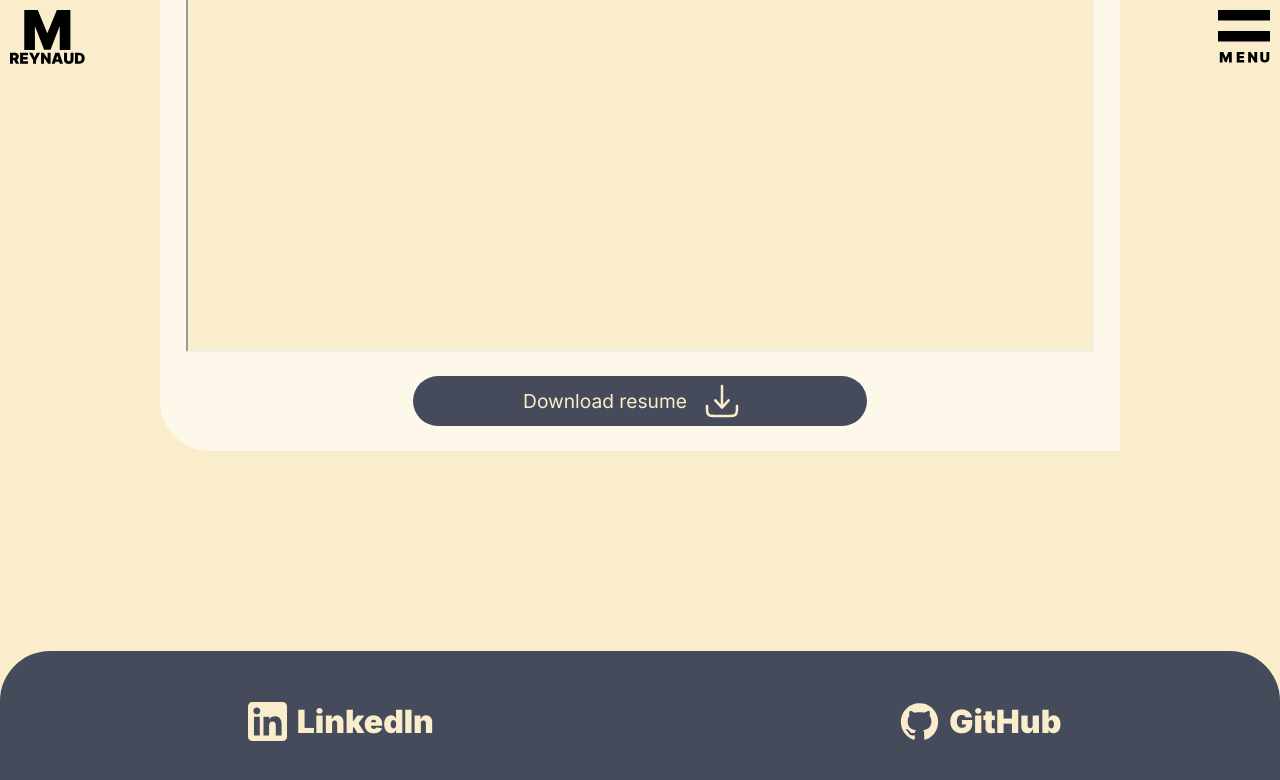
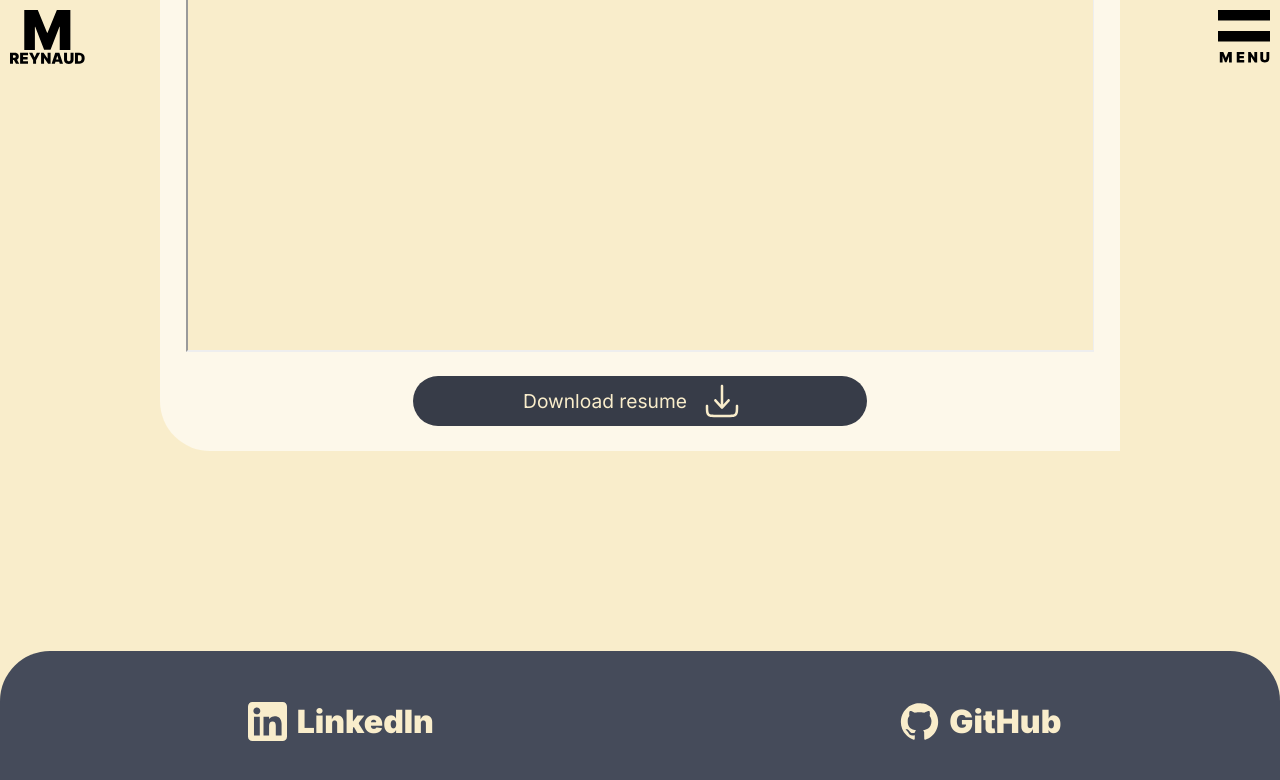
Before and after one commit to mreynaud42/my_showcase_website, a React (Vite) app in the folder showcase_website/: page /resume in a window 1280 px wide. In both pictures the pointer is over the link "Download resume". Shown: the part 558-1338 px from the top of the page. Built offline with nearby package versions, Linux system fonts and the light colour scheme.

Commit message:
add effect to link hover and active for button-download

```diff
--- a/showcase_website/src/pages/Resume.tsx
+++ b/showcase_website/src/pages/Resume.tsx
@@ -16,7 +16,6 @@ export default function Resume() {
                     </a>
                 </div>
             </section>
-            {/* <ComingSoon /> */}
         </>
     );
 }
--- a/showcase_website/src/styles/pages/resume.css
+++ b/showcase_website/src/styles/pages/resume.css
@@ -23,6 +23,14 @@ section.resume a {
     flex-direction: row;
 }
 
+a.button-download:active {
+    transform: translateY(2px);
+}
+
+section.resume a:hover {
+    background-color: var(--dark-secondary-color);
+}
+
 section.resume a p {
     color: var(--primary-color);
 }
```
